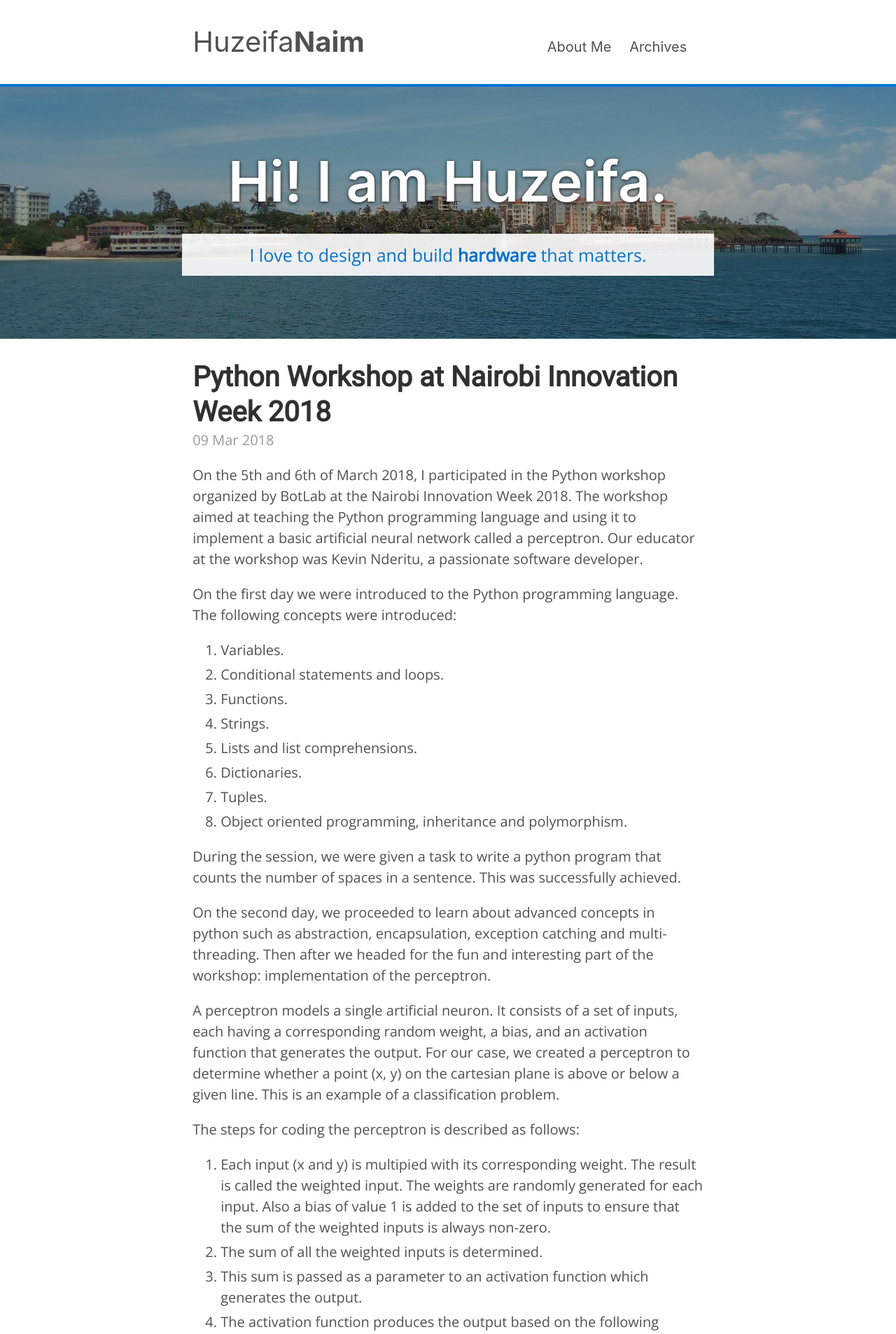
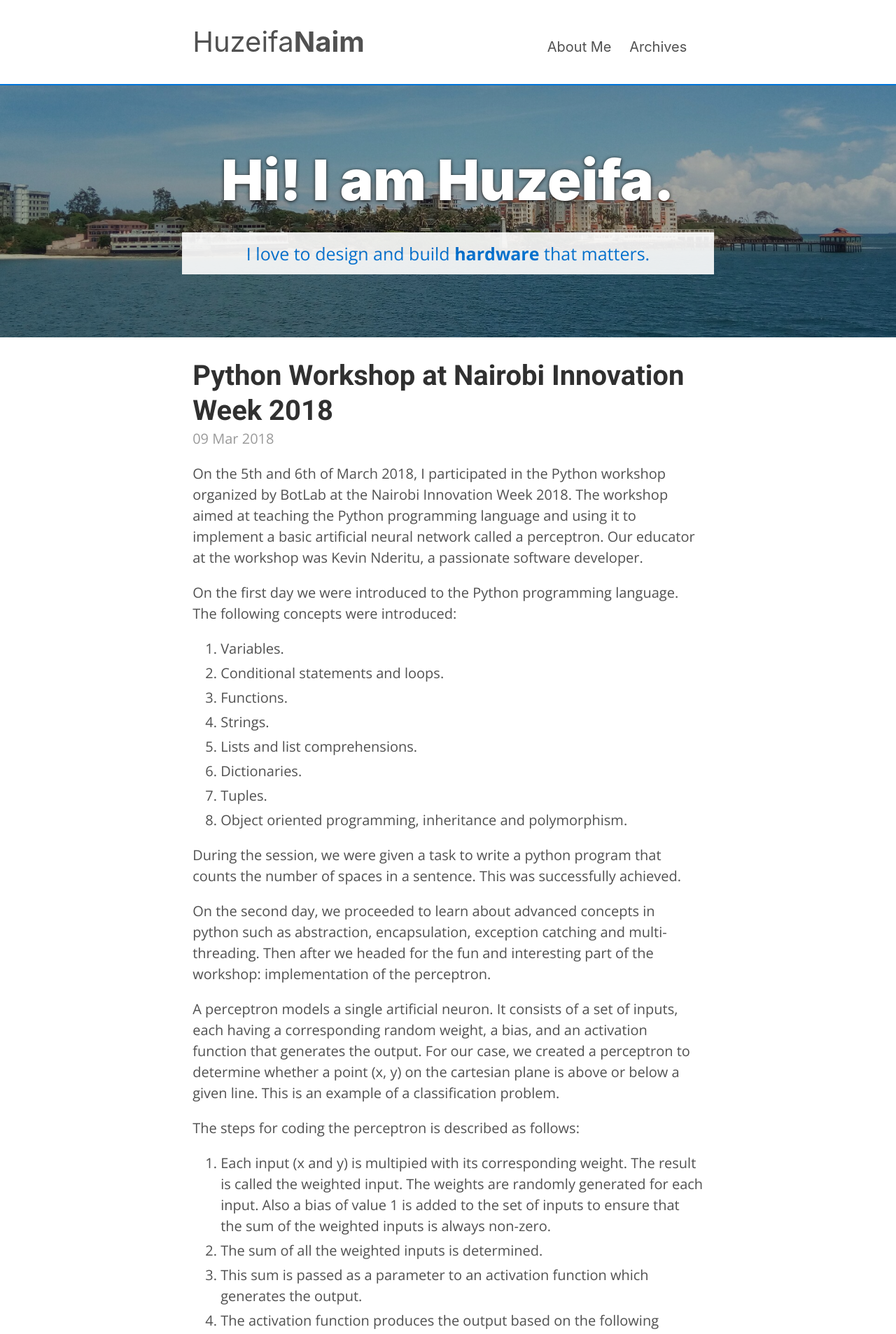
Before and after one commit to huzeifa-zz/huzeifa.github.io, a Jekyll site: the page built from index.html, in a window 1280 px wide. Shown: the top 1906 px of the page at 70% size. Built offline with Jekyll 4.4.1, drawn with Linux system fonts in a browser that asks for light colours; nearby versions of some CDN libraries; the list of posts is cut into pages by our own code.

Commit message:
Change border height to 2px and update google fonts to include bold style

```diff
--- a/_includes/head.html
+++ b/_includes/head.html
@@ -15,7 +15,7 @@
   <link rel="stylesheet" href="{{ site.baseurl }}/public/css/styles-custom.css">
   <link rel="stylesheet" href="https://use.fontawesome.com/releases/v5.2.0/css/brands.css" integrity="sha384-nT8r1Kzllf71iZl81CdFzObMsaLOhqBU1JD2+XoAALbdtWaXDOlWOZTR4v1ktjPE" crossorigin="anonymous">
   <link rel="stylesheet" href="https://use.fontawesome.com/releases/v5.2.0/css/fontawesome.css" integrity="sha384-HbmWTHay9psM8qyzEKPc8odH4DsOuzdejtnr+OFtDmOcIVnhgReQ4GZBH7uwcjf6" crossorigin="anonymous">
-  <link href="https://fonts.googleapis.com/css?family=Open+Sans|Roboto" rel="stylesheet">
+  <link href="https://fonts.googleapis.com/css?family=Open+Sans:400,700|Roboto:400,700" rel="stylesheet">
   <!--
   <link rel="apple-touch-icon-precomposed" sizes="144x144" href="{{ site.baseurl }}/public/apple-touch-icon-precomposed.png">
   <link rel="shortcut icon" href="{{ site.baseurl }}/public/favicon.ico">
--- a/_sass/_layout.scss
+++ b/_sass/_layout.scss
@@ -12,7 +12,7 @@
 
 .footer {
   background: #fff;
-  border-top: 4px solid #0074d9;
+  border-top: 2px solid #0074d9;
   padding-top: 0.5rem;
   padding-bottom: 1.5rem;
 }
--- a/_sass/_masthead.scss
+++ b/_sass/_masthead.scss
@@ -4,7 +4,7 @@
 
 .masthead {
   padding: 1.5rem 0;
-  border-bottom: 4px solid #0074d9;
+  border-bottom: 2px solid #0074d9;
 }
 
 .masthead-title {
--- a/public/css/styles-custom.css
+++ b/public/css/styles-custom.css
@@ -36,6 +36,7 @@
 .jumbotron .title {
   line-height: 1.125;
   font-size: 4rem;
+  font-weight: 900;
   margin-top: 0;
   margin-bottom: 1.5rem;
   color: #fff;
```
